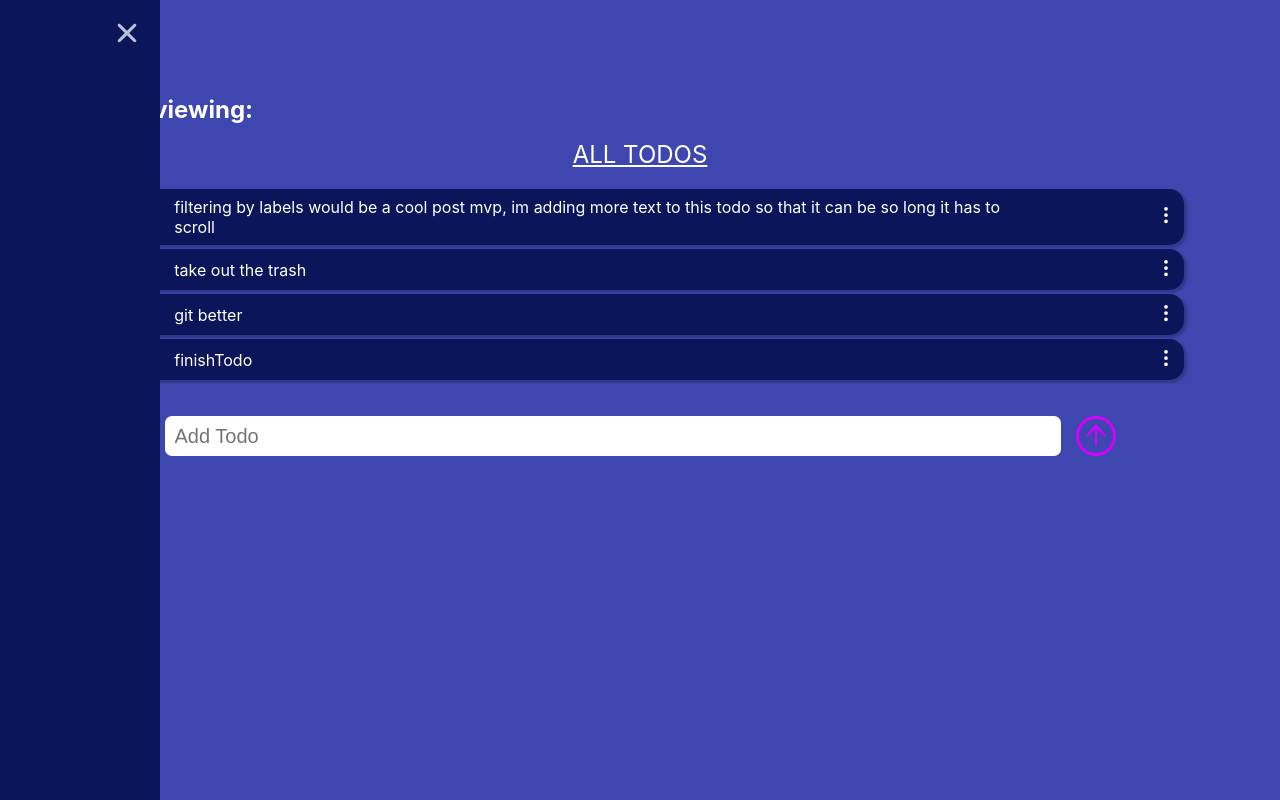
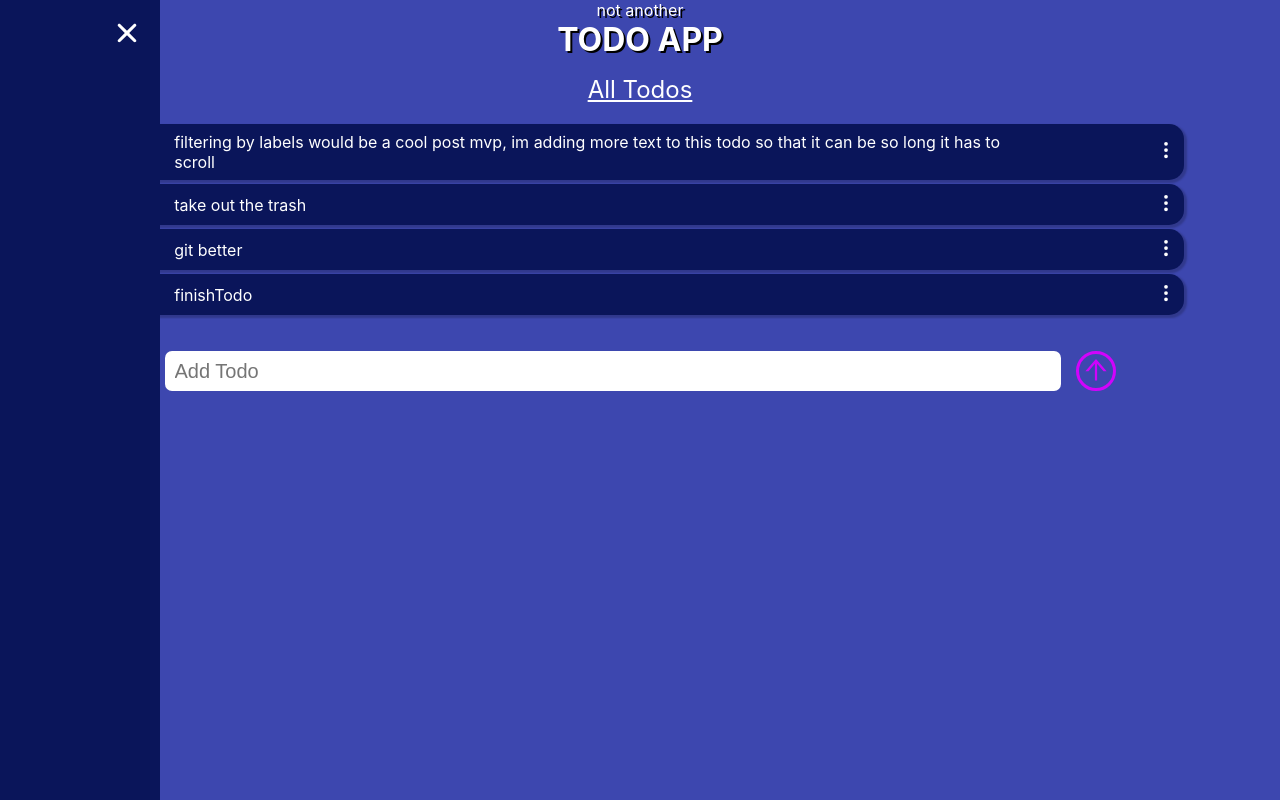
Before and after one commit to yeezick/react-todo, a React (Create React App) app: page /all in a window 1280 px wide. Built offline with nearby package versions, Linux system fonts and the light colour scheme.

Commit message:
add title to navbar + sidebar; update styling for it

```diff
--- a/src/components/todo/Todo.css
+++ b/src/components/todo/Todo.css
@@ -2,7 +2,7 @@
   color: white;
   font-size: 1.5rem;
   text-align: center;
-  text-transform: uppercase;
+  text-transform: capitalize;
   text-decoration: underline;
   margin-top: 1rem;
 }
--- a/src/components/todo/Todo.jsx
+++ b/src/components/todo/Todo.jsx
@@ -150,10 +150,6 @@ const Todo = ({ defaultList, setDefaultList, name }) => {
   return (
     <>
       <div className="app_welcome">
-        <h2>
-          Welcome, <br />
-          currently viewing:
-        </h2>
         <p className="todo_title">{name}</p>
       </div>
       <TodoList
--- a/src/layout/navbar/Navbar.css
+++ b/src/layout/navbar/Navbar.css
@@ -1,11 +1,21 @@
 .nav_parent {
   display: flex;
-  height: 50px;
+  height: fit-content;
+  position: relative;
 }
 
 .nav_hamburger {
-  color: #bbc2d8;
+  color: white;
   margin: auto 0;
-  padding-left: 1rem;
-  padding-right: 1rem;
+  position: absolute;
+  top: 5px;
+  left: 5px;
 }
+
+.nav_title {
+  color: white;
+  margin: auto;
+}
+.nav_title * {
+  text-shadow: 2px 2px black;
+}
--- a/src/layout/navbar/Navbar.jsx
+++ b/src/layout/navbar/Navbar.jsx
@@ -13,6 +13,10 @@ const Navbar = ({ visibleSidebar, setVisibleSidebar }) => {
       <div className="nav_hamburger">
         <GiHamburgerMenu size={40} onClick={handleSidebar} />
       </div>
+      <div className="nav_title">
+        <p>not another</p>
+        <h1>TODO APP</h1>
+      </div>
       {/* <Link to="/">Home</Link>
           <Link to="/completed">Completed</Link>
           <Link to="/all">All</Link> */}
--- a/src/layout/sidebar/Sidebar.css
+++ b/src/layout/sidebar/Sidebar.css
@@ -9,9 +9,10 @@
   transition: 1s;
   top: 0;
   width: 75vw;
+  z-index: 10;
 }
 .sidebar * {
-  color: #bbc2d8;
+  color: white;
 }
 .sidebar:first-child {
   align-items: flex-end;
--- a/src/layout/sidebar/Sidebar.jsx
+++ b/src/layout/sidebar/Sidebar.jsx
@@ -15,6 +15,10 @@ const Sidebar = ({ visibleSidebar, setVisibleSidebar }) => {
       }
     >
       <IoIosClose size={50} onClick={handleSidebar} />
+      <div className="nav_title">
+        <p>not another</p>
+        <h1>TODO APP</h1>
+      </div>
       <div className="sidebar_link_wrapper">
         <div className="sidebar_link" onClick={handleSidebar}>
           <AiOutlineHome size={40} color="white" />
```
